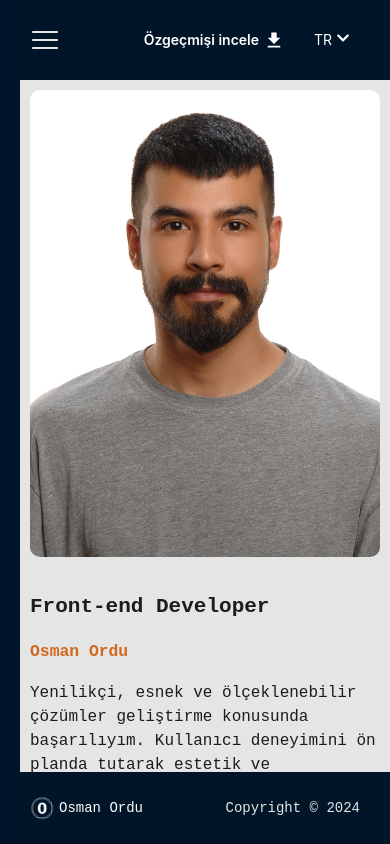
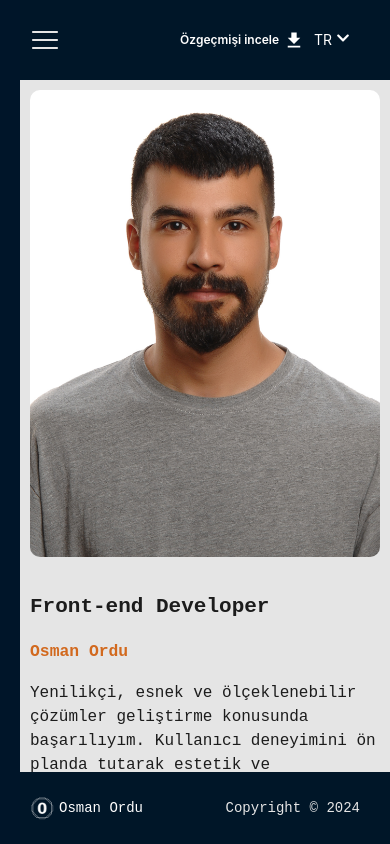
Before and after one commit to Osman-ordu/porfolio, a React (Vite) app: page / in a window 390 px wide. Built offline with nearby package versions, Linux system fonts and the light colour scheme; a web font is replaced by a local one.

Commit message:
Mobile font fix

```diff
--- a/src/components/viewCV/styles.module.scss
+++ b/src/components/viewCV/styles.module.scss
@@ -15,3 +15,12 @@
 
     }
 }
+
+@media only screen and (max-width: 768px){
+    .c-viewCv{
+        margin-right: 10px;
+        span {
+            font-size: 12px;
+        }
+    }
+}
```
